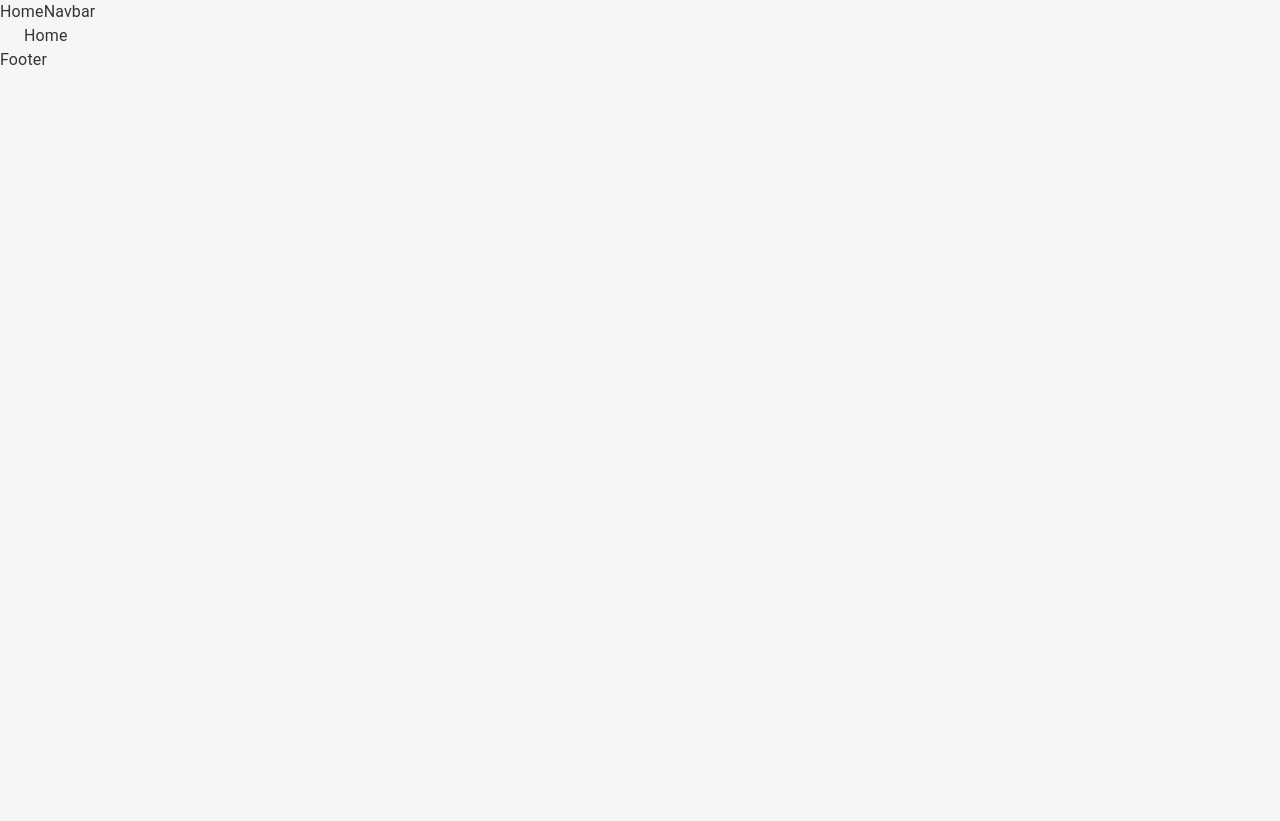
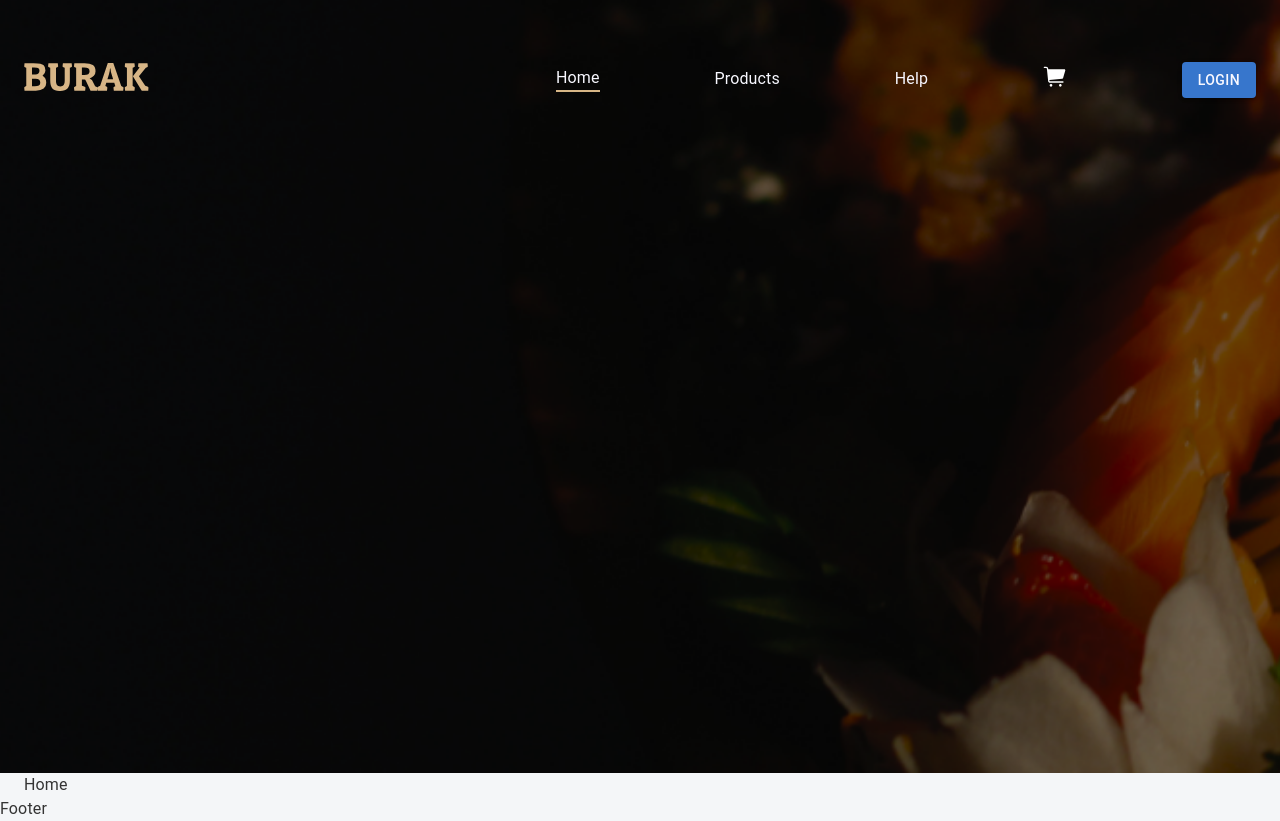
Before and after one commit to Shjohnn/BURAK-REACT, a React (Create React App) app: page / in a window 1280 px wide. Before the commit the page ends 800 px from the top, so only its background shows below. Built offline with nearby package versions, Linux system fonts and the light colour scheme.

Commit message:
feat:develop header and footer part one

```diff
--- a/src/app/App.tsx
+++ b/src/app/App.tsx
@@ -1,5 +1,5 @@
-import React from "react"; //@ts-ignore
-import "../css/app.css";
+import React from "react";
+
 // import {Box,Button,Container, Stack, Typography} from "@mui/material";
 // import { RippleBadge } from "./MaterialTheme/styled";
 import { Route ,Link , Switch, useLocation} from "react-router-dom";
@@ -9,7 +9,10 @@
 import { OrdersPage } from "./screens/ordersPage";
 import { HomeNavbar } from "./components/headers/HomeNavbar";
 import { OtherNavbar } from "./components/headers/OtherNavbar";
-import { Footer } from "./components/footer";
+import { Footer } from "./components/footer"; //@ts-ignore
+import "../css/app.css";//@ts-ignore
+import "../css/navbar.css"
+import { HelpPage } from "./screens/helpPage";
 
 function App() {
 const location = useLocation();
@@ -28,6 +31,9 @@
         <Route path= "/member-page">
           <UserPage/>
         </Route>
+        <Route path= "/help">
+          <HelpPage/>
+        </Route>
         <Route path ="/">
           <Home />
         </Route>
--- a/src/app/components/headers/HomeNavbar.tsx
+++ b/src/app/components/headers/HomeNavbar.tsx
@@ -1,3 +1,69 @@
-export function HomeNavbar(){
-    return <div> HomeNavbar</div>
+import { Box, Button, Container, Stack } from "@mui/material";
+import { NavLink } from "react-router-dom";
+
+export function HomeNavbar() {
+  const authMember = null;
+
+  return (
+    <div className="home-navbar">
+      <Container sx={{ mt: "55px", height: "642px" }}>
+        <Stack
+          sx={{
+            height: "50px",
+            flexDirection: "row",
+            justifyContent: "space-between",
+            alignItems: "center",
+          }}
+        >
+          <Box>
+            <NavLink to="/">
+              <img style={{ width: "125px", height: "30px" }} src="/icons/burak.svg"/>
+            </NavLink>
+          </Box>
+          <Stack
+            sx={{
+              flexDirection: "row",
+              justifyContent: "space-between",
+              minWidth: "700px",
+              alignItems: "center",
+            }}
+          >
+            <Box className={"hover-line"}>
+              <NavLink to="/" activeClassName={"underline"}>Home</NavLink>
+            </Box>
+            <Box className={"hover-line"}>
+              <NavLink to="/products" activeClassName={"underline"}>Products</NavLink>
+            </Box>
+            {authMember ? (
+              <Box className={"hover-line"}>
+                <NavLink to="/orders" activeClassName={"underline"}>Orders</NavLink>
+              </Box>
+            ) : null}
+            {authMember ? (
+              <Box className={"hover-line"}>
+                <NavLink to="/member-page" activeClassName={"underline"}>My Page</NavLink>
+              </Box>
+            ) : null}
+            <Box className={"hover-line"}>
+              <NavLink to="/help" activeClassName={"underline"}>Help</NavLink>
+            </Box>
+            <Box className={"hover-line"}>
+              <NavLink to="/help" activeClassName={"underline"}><img src="/icons/shopping-cart.svg"/></NavLink>
+            </Box>
+            {/* Basket */}
+
+            {!authMember ? (
+              <Box>
+                <Button variant="contained"
+                style={{ background:"#3776CC", color: "#f8f8ff"}}>Login</Button>
+              </Box>
+            ) : (
+              <img />
+            )}
+          </Stack>
+        </Stack>
+        <Stack></Stack>
+      </Container>
+    </div>
+  );
 }
--- /dev/null
+++ b/src/css/navbar.css
@@ -0,0 +1,36 @@
+.home-navbar {
+    width: 100%;
+    height: 773px;
+    display: flex;
+    background: url("/public/img/banner.webp");
+    background-size: cover;
+}
+
+.home-navbar a {
+    text-decoration: none;
+}
+.home-navbar .hover-line a {
+    color:#f8f8ff ;
+    z-index: 100;
+}
+
+.home-navbar .underline {
+    display: block;
+    content: "";
+    border-bottom: solid 2px #d7b686;
+
+}
+
+.home-navbar .hover-line:after {
+    display: block;
+    content: "";
+    border-bottom:solid 2px #d7b686 ;
+    transform: scaleX(0);
+    transition: transform 250ms ease-in-out;
+}
+.home-navbar .hover-line:hover:after {
+    transform: scaleX(1);
+}
+.home-navbar div.hover-line:after {
+    transform-origin: 0% 50%;
+}
```
